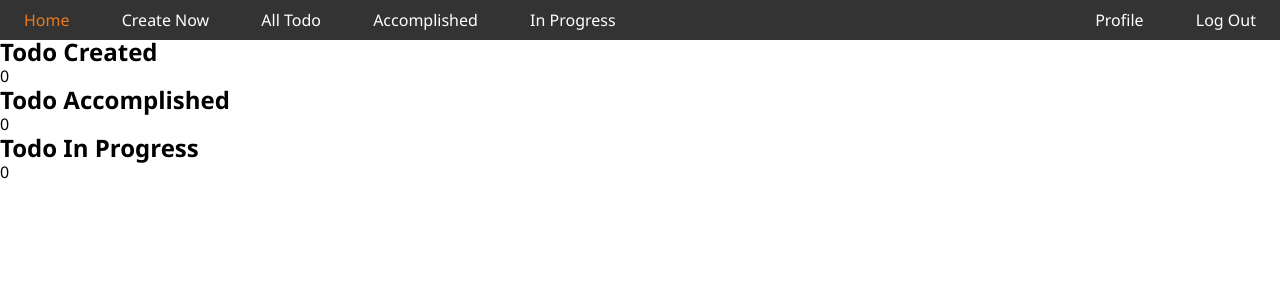
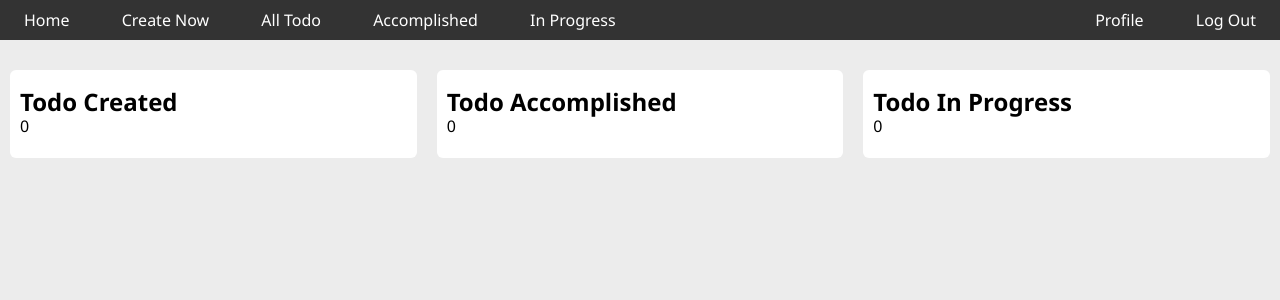
Before and after one commit to Rajish123/Todo_project, a Django app: page /log in a window 1280 px wide. Shown: the top 300 px of the page. Run offline with Django 3.2, Linux system fonts and the light colour scheme; a user stored in the database is signed in; data comes from the database, SQL or seed files in the repository.

Commit message:
log and create updated

```diff
--- a/Todo_list/static/css/style.css
+++ b/Todo_list/static/css/style.css
@@ -7,8 +7,8 @@
 body {
     font-family: 'Segoe UI', Tahoma, Geneva, Verdana, sans-serif;
     line-height: 1.5rem;
-    /* background: rgb(236, 236, 236); */
-    background-image: url('{% static '/images/background.jpg' %}');
+    background: rgb(236, 236, 236);
+    /* background-image: url("{% static '/images/background.jpg' %}"); */
 }
 
 a {
@@ -167,14 +167,40 @@ a {
 
 /* Create todo */
 .create_container{
+    display: flex;
+    justify-content: center;
+    background: url("{% static '/images/background.jpg' %}");
     width:400px;
     margin: 100px auto 0px auto;
 }
 
 .create_todo{
+    display: flex;
+    align-items: center;
+    padding: 20px;
     background-color: rgba(0,0,0,0.5);
+    border-radius: 6px;
 }
 .h2{
     text-align: center;
     padding: 20px;
 }
+
+/* Log history */
+.log-container {
+    display: grid;
+    grid-template-columns: 3fr 3fr 3fr;
+    padding: 20px 0;
+}
+
+.log {
+    padding: 20px 10px;
+    margin: 10px;
+    background: #fff;
+    border-radius: 6px;
+}
+
+/* Filters */
+.filter {
+    padding: 10px;
+}
--- a/Todo_list/templates/Todo_list/index.html
+++ b/Todo_list/templates/Todo_list/index.html
@@ -20,7 +20,7 @@
         <div class="flex-container">
             {% if user.is_authenticated %}
                 <div>
-                    <a href="{% url 'home' %}" class="current">Home</a>
+                    <a href="{% url 'home' %}" >Home</a>
                     <a href="{% url 'create-todo' %}">Create Now</a>
                     <a href="{% url 'todo-list' %}">All Todo</a>
                     <a href="{% url 'todo-accomplished' %}">Accomplished</a>
--- a/Todo_list/templates/Todo_list/todo_log.html
+++ b/Todo_list/templates/Todo_list/todo_log.html
@@ -2,14 +2,19 @@
 
 {% block content %}
 
-    <div class = "container">
+    <div class = "log-container">
+        <div class="log">
             <h2>Todo Created</h2>
             {{todo}}
+        </div>
+        <div class="log">
             <h2>Todo Accomplished</h2>
             {{todo_completed}}
+        </div>
+        <div class="log">
             <h2>Todo In Progress</h2>
             {{todo_inprogress}}
-
+        </div>
 
     </div>
 
```
Also changed, not shown: Todo_list/templates/Todo_list/createtodo.html (+15 -50 lines), Todo_list/templates/Todo_list/listtodo.html (+4 -4 lines). Lines whose indentation alone changed are shown as unchanged.
